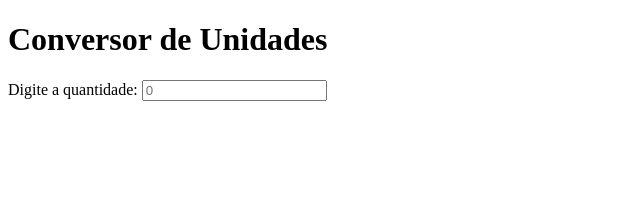
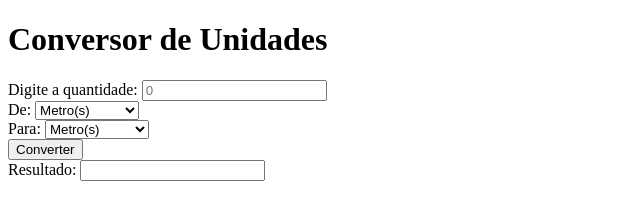
Before and after one commit to jailsonIFRN/curso-JS-20-Projetos, a plain HTML site: page 01_Conversor_Unidades/index.html in a window 1280 px wide. Shown: the whole page, without its empty margins (0-640 px from the left). Drawn offline with Linux system fonts and the light colour scheme.

Commit message:
atualizar html

```diff
--- a/01_Conversor_Unidades/index.html
+++ b/01_Conversor_Unidades/index.html
@@ -9,11 +9,36 @@
 
     <div class="container"><!-- Container PAI -->
         <h1>Conversor de Unidades</h1>
-        <div class="input-group">
+        <div class="input-group"> <!-- Container FILHOS-->
             <label for="input">Digite a quantidade: </label>
             <input type="number" id="inpuy" name="inpuy" placeholder="0" />
 
         </div>
+        <div class="input-group">
+        <label for="from">De: </label>
+        <select name="from" id="from">
+            <option value="m">Metro(s)</option>
+            <option value="Km">Quilômetro(s)</option>
+            <option value="m">Centímetro(s)</option>
+            <option value="m">Milímetro(s)</option>
+        </select>
+        </div>
+        <div class="input-group">
+            <label for="to">Para: </label>
+            <select name="from" id="to">
+                <option value="m">Metro(s)</option>
+                <option value="Km">Quilômetro(s)</option>
+                <option value="m">Centímetro(s)</option>
+                <option value="m">Milímetro(s)</option>
+            </select>
+            </div>
+            <button id="convert-btn">Converter</button>
+            <div class="output-group">
+                <label for="output">Resultado:</label>
+                <input type="text" id="output" readonly />
+            </div>
+            <div id="message"></div>
+
     </div>
 </body>
 </html>
```
